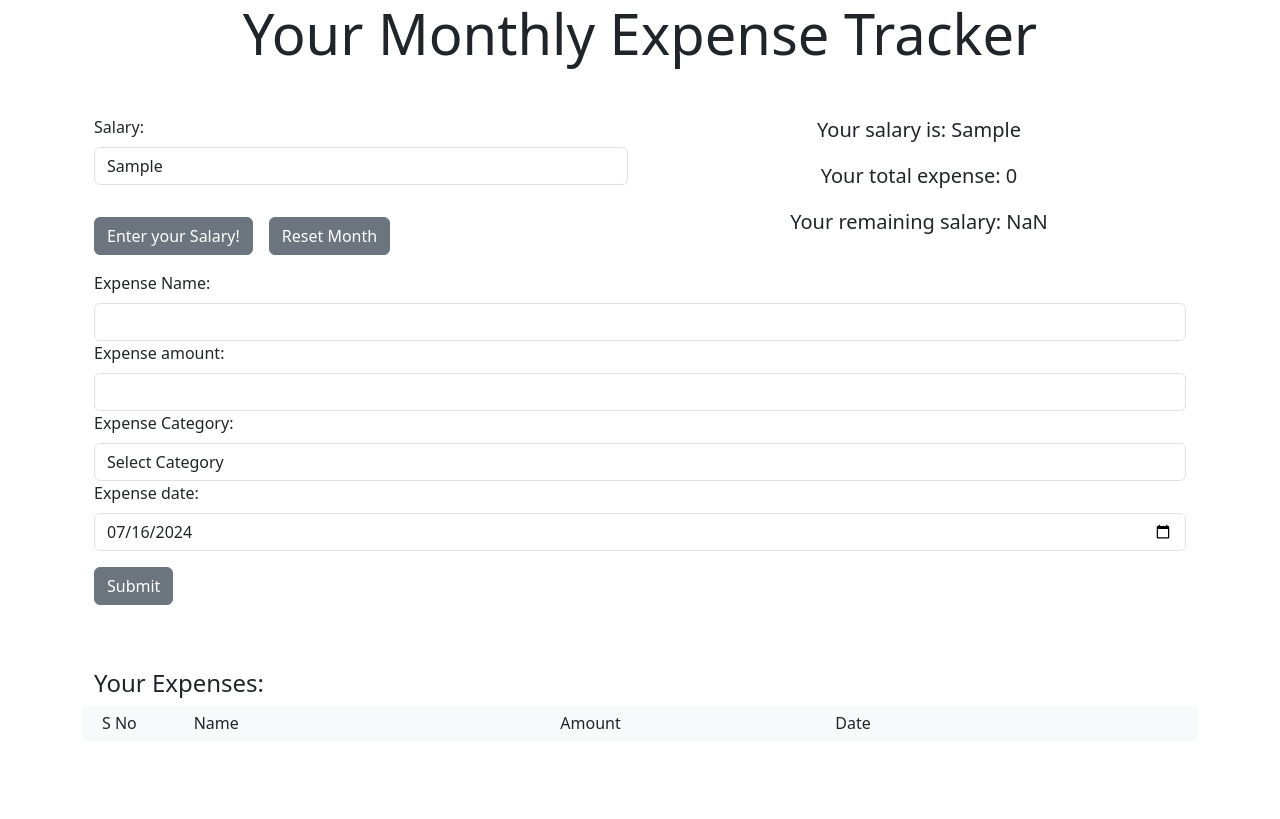
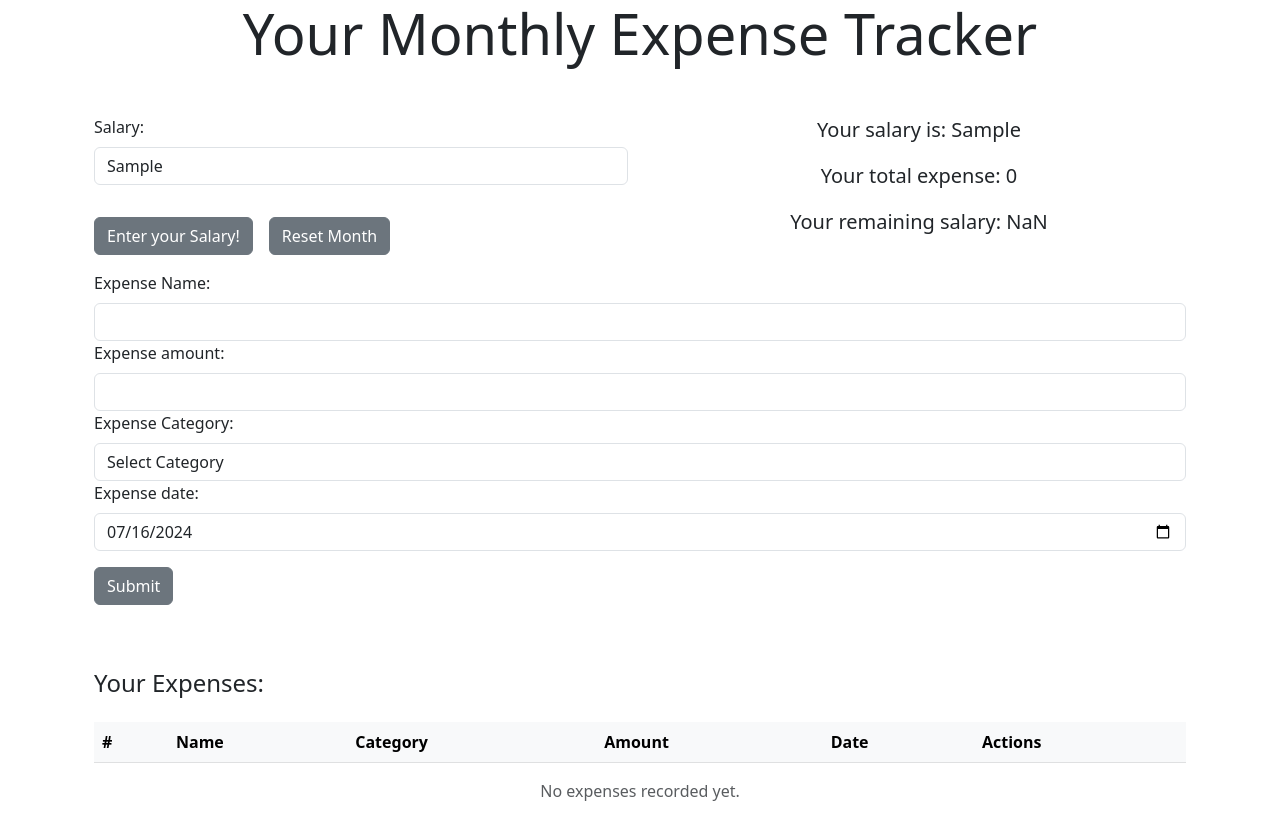
Before and after one commit to theconfusedhead/ExpenseTrackerApp, a React (Vite) app: page / in a window 1280 px wide. Both pictures are taken after typing "Sample" into the empty fields and a click on the button "Enter your Salary!". Built offline with nearby package versions, Linux system fonts and the light colour scheme.

Commit message:
improve layout

```diff
--- a/src/components/Expense/NewExpenseApp/AllExpense.jsx
+++ b/src/components/Expense/NewExpenseApp/AllExpense.jsx
@@ -1,75 +1,85 @@
-import React, { useState } from "react";
+import React from "react";
 import { format } from "date-fns";
 
 const AllExpense = ({ allExpense, deleteExpense, edit }) => {
-  // const [editExpense, setEditExpense] = useState("");
   const handleDelete = (id) => {
     deleteExpense(id);
   };
+
   const handleEdit = (id) => {
     edit(id);
   };
-  const showExpense = allExpense.map((expense, index) => {
-    const formattedDate = format(new Date(expense.date), "dd MMM yy");
-    let expenseCategoryColor = ``;
 
-    if (expense.category == "Want") {
-      expenseCategoryColor = `badge text-bg-info text-white mx-5`;
-    } else if (expense.category == "Need") {
-      expenseCategoryColor = `badge text-bg-primary text-white mx-5`;
-    } else if (expense.category == "Investment") {
-      expenseCategoryColor = `badge text-bg-warning  mx-5`;
+  const getCategoryColor = (category) => {
+    switch (category) {
+      case "Want":
+        return "bg-info";
+      case "Need":
+        return "bg-primary";
+      case "Investment":
+        return "bg-warning text-dark";
+      default:
+        return "bg-secondary";
     }
-    return (
-      <div
-        key={expense.id}
-        className="row align-items-center bg-light p-2 mb-2 rounded"
-      >
-        <div className="col-1">{`${index + 1})`}</div>
-        <div className="col-3">
-          {`${expense.expenseName
-            .trim()
-            .charAt(0)
-            .toUpperCase()}${expense.expenseName.slice(1)}`}
-          <span className={expenseCategoryColor}>{expense.category}</span>
-        </div>
-        <div className="col-3">{expense.amount}</div>
-        <div className="col-3">{formattedDate}</div>
-        <div className="col-2">
-          <button
-            onClick={() => handleDelete(expense.id)}
-            className="btn btn-secondary btn-sm"
-          >
-            Delete
-          </button>
-          <button
-            onClick={() => handleEdit(expense.id)}
-            className="btn btn-secondary btn-sm mx-2"
-          >
-            Edit
-          </button>
-        </div>
-      </div>
-    );
-  });
+  };
+
   return (
     <div className="mt-5">
-      <h4>Your Expenses:</h4>
-      <div class="row flex-nowrap overflow-auto bg-light p-2 mb-2 rounded">
-        <div class="col-3 col-sm-1">
-          <h3 class="fs-6 fs-sm-5 mb-0 text-nowrap">S No</h3>
-        </div>
-        <div class="col-3 col-sm-4">
-          <h3 class="fs-6 fs-sm-5 mb-0 text-nowrap">Name</h3>
-        </div>
-        <div class="col-3 col-sm-3">
-          <h3 class="fs-6 fs-sm-5 mb-0 text-nowrap">Amount</h3>
-        </div>
-        <div class="col-3 col-sm-4">
-          <h3 class="fs-6 fs-sm-5 mb-0 text-nowrap">Date</h3>
-        </div>
+      <h4 className="mb-4">Your Expenses:</h4>
+      <div className="table-responsive">
+        <table className="table table-hover">
+          <thead className="table-light">
+            <tr>
+              <th>#</th>
+              <th>Name</th>
+              <th>Category</th>
+              <th>Amount</th>
+              <th>Date</th>
+              <th>Actions</th>
+            </tr>
+          </thead>
+          <tbody>
+            {allExpense.map((expense, index) => {
+              const formattedDate = format(new Date(expense.date), "dd MMM yy");
+              return (
+                <tr key={expense.id}>
+                  <td>{index + 1}</td>
+                  <td>
+                    {expense.expenseName.charAt(0).toUpperCase() +
+                      expense.expenseName.slice(1)}
+                  </td>
+                  <td>
+                    <span
+                      className={`badge ${getCategoryColor(expense.category)}`}
+                    >
+                      {expense.category}
+                    </span>
+                  </td>
+                  <td>{parseFloat(expense.amount).toFixed(2)}</td>
+                  <td>{formattedDate}</td>
+                  <td>
+                    <button
+                      onClick={() => handleEdit(expense.id)}
+                      className="btn btn-sm btn-outline-primary me-2"
+                    >
+                      Edit
+                    </button>
+                    <button
+                      onClick={() => handleDelete(expense.id)}
+                      className="btn btn-sm btn-outline-danger"
+                    >
+                      Delete
+                    </button>
+                  </td>
+                </tr>
+              );
+            })}
+          </tbody>
+        </table>
       </div>
-      <div>{showExpense}</div>
+      {allExpense.length === 0 && (
+        <p className="text-center text-muted">No expenses recorded yet.</p>
+      )}
     </div>
   );
 };
```
